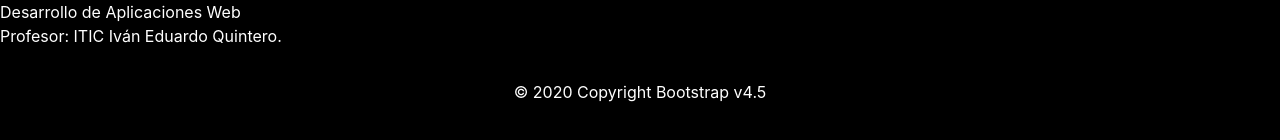
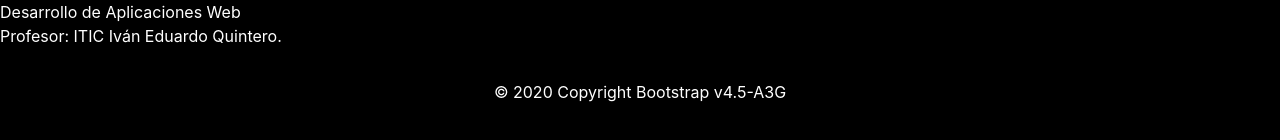
Before and after one commit to Angelgarr99/evaluacionPrograU3, an Angular app: page /tareas in a window 1280 px wide. Shown: the part 234-374 px from the top of the page. Built offline with nearby package versions, Linux system fonts and the light colour scheme.

Commit message:
commit 3

```diff
--- a/src/app/componentes/shared/footer/footer.component.html
+++ b/src/app/componentes/shared/footer/footer.component.html
@@ -4,8 +4,6 @@
         <br> Desarrollo de Aplicaciones Web
         <br> Profesor: ITIC Iván Eduardo Quintero.
     </p>
-
-    <div class="footer-copyright  txt_color  text-center py-3"> © {{ fecha | date:'yyyy' }} Copyright Bootstrap v4.5
+    <div class="footer-copyright  txt_color  text-center py-3"> © {{ fecha | date:'yyyy' }} Copyright Bootstrap v4.5-A3G
     </div>
-
 </footer>
```
Also changed, not shown: 1 other file (tests, documents, lock files or other folders).
